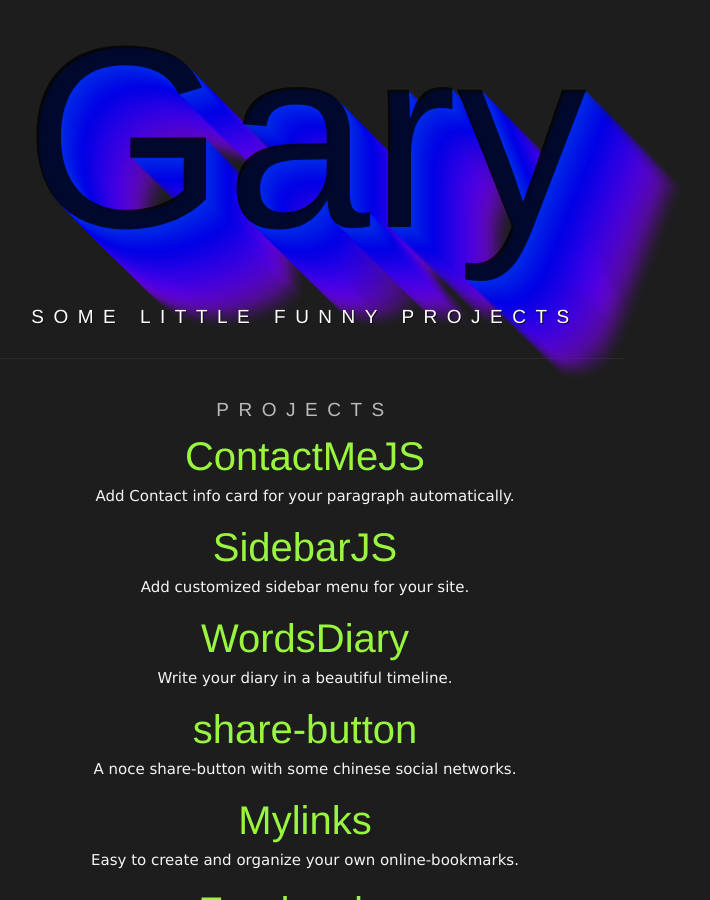
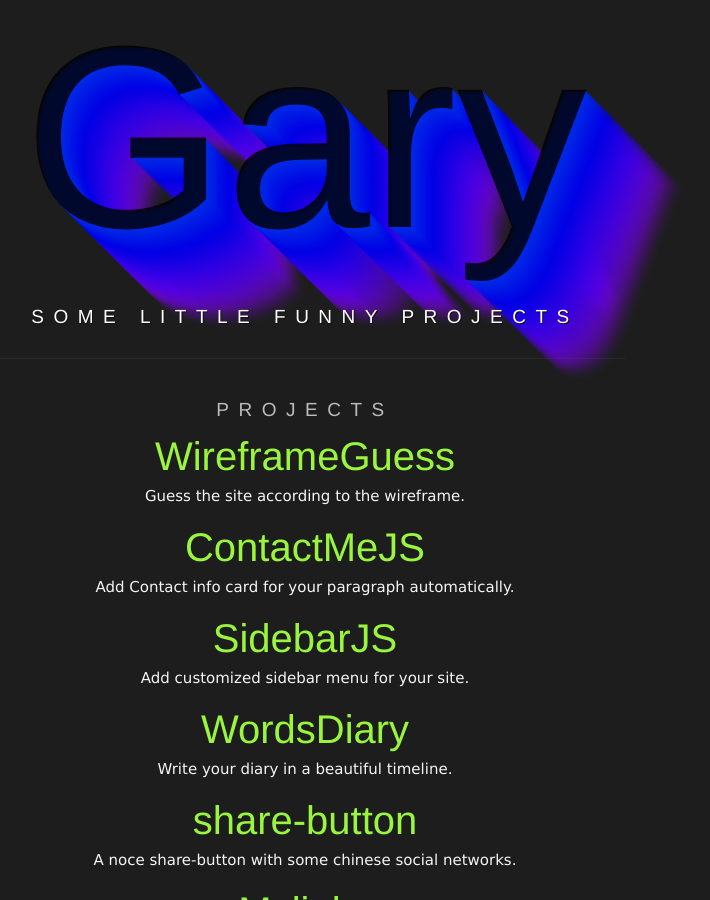
Before and after one commit to meishen1991/meishen1991.github.com, a Jekyll site: the page index.html, which Jekyll copies as it is, in a window 1280 px wide and 900 px high. Shown: the whole window, without its empty margins (335-1045 px from the left). Built offline with Jekyll 4.4.1, drawn with Linux system fonts in a browser that asks for light colours; some web fonts are replaced; part of the change alters nothing that is shown.

```diff
--- a/index.html
+++ b/index.html
@@ -18,6 +18,8 @@
 
     <section id="featuring">
       <h2>projects</h2>
+      <h3><a href="http://zzgary.github.io/wireframeguess">WireframeGuess</a></h3>
+      <p>Guess the site according to the wireframe.</p>
       <h3><a href="http://zzgary.github.io/contactmejs">ContactMeJS</a></h3>
       <p>Add Contact info card for your paragraph automatically.</p>
       <h3><a href="http://lab.zzgary.info">SidebarJS</a></h3>
@@ -46,7 +48,7 @@
       <p><a href="http://zzgary.info/#contact"><strong>Leave me a message.</strong></a> Any words to me? Feel free to leave a message, it will send to my mailbox with cc: you. Other methods to get in touch with me:</p>
 
       <ul>
-        <li><a href="http://wordpress.zzgary.info">Personal blog</a></li>
+        <li><a href="http://callmet.zzgary.info">Personal blog</a></li>
         <li><a href="https://www.facebook.com/zzgary">Facebook</a></li>
         <li><a href="https://twitter.com/ZzGary92">Twitter</a></li>
       </ul>
@@ -54,7 +56,7 @@
     </section>  <!-- #support -->
 
     <section>
-      <h2><a href="http://wordpress.zzgary.info">Read blog</a></h2>
+      <h2><a href="http://callmet.zzgary.info">Read blog</a></h2>
     </section>
 
     <section id="about">
```
